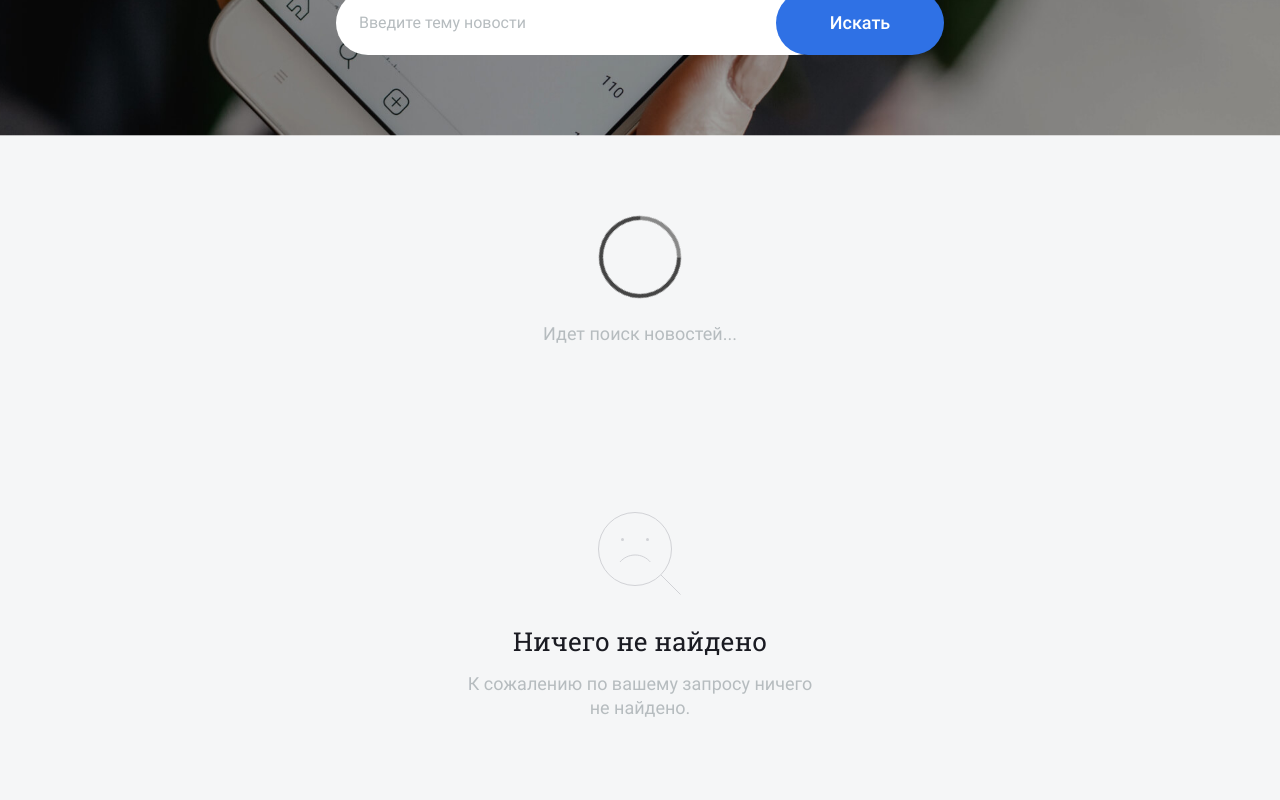
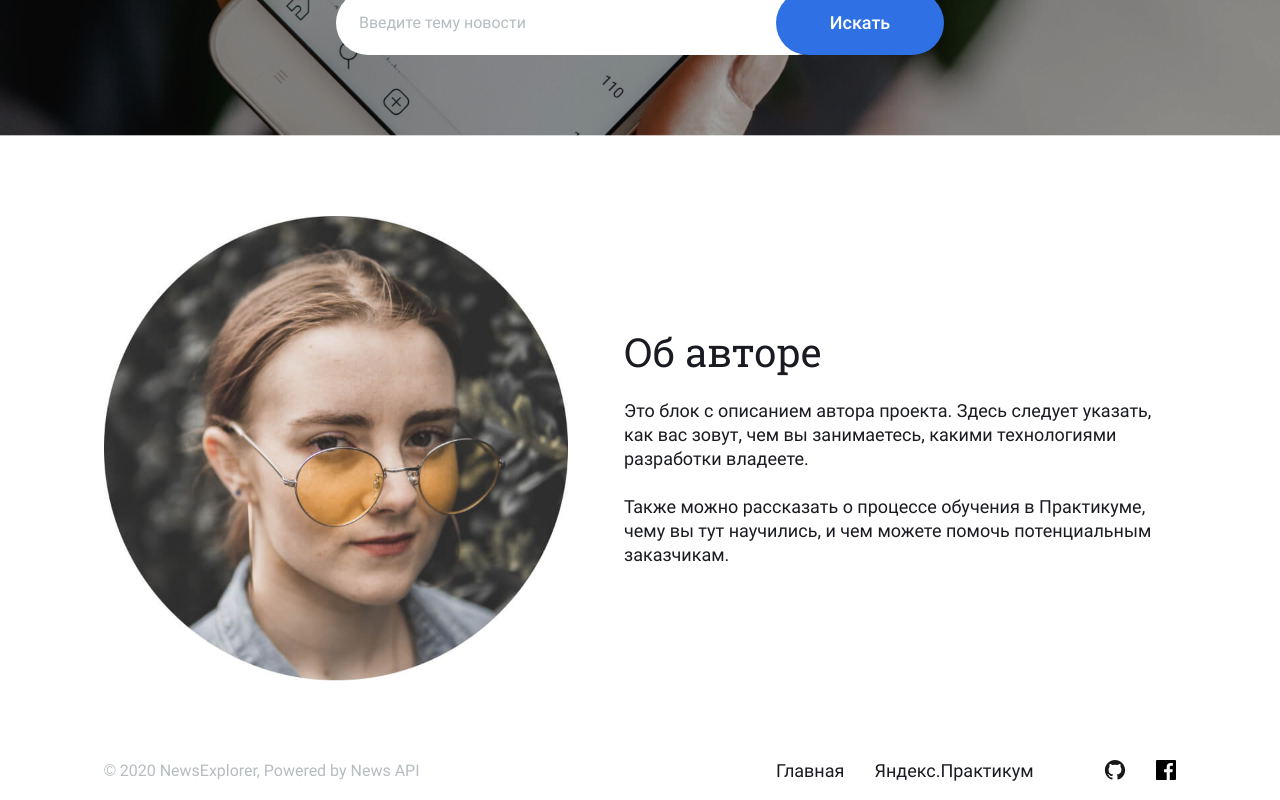
Before and after one commit to Vooooodoo/news-explorer-frontend, a React (Create React App) app: page / in a window 1280 px wide. Shown: the part 440-1240 px from the top of the page. Built offline with nearby package versions, Linux system fonts and the light colour scheme.

Commit message:
feat: реализовать preloader

```diff
--- a/src/components/Main/Main.js
+++ b/src/components/Main/Main.js
@@ -6,8 +6,8 @@ import Spinner from '../Spinner/Spinner';
 function Main(props) {
   return (
     <main>
-      <Spinner />
-      <NotFound />
+      {/* <Spinner />
+      <NotFound /> */}
       <About />
     </main>
   );
--- a/src/components/Spinner/Spinner.css
+++ b/src/components/Spinner/Spinner.css
@@ -1,4 +1,3 @@
-
 @keyframes spin {
   100% {
     transform: rotate(360deg);
```
